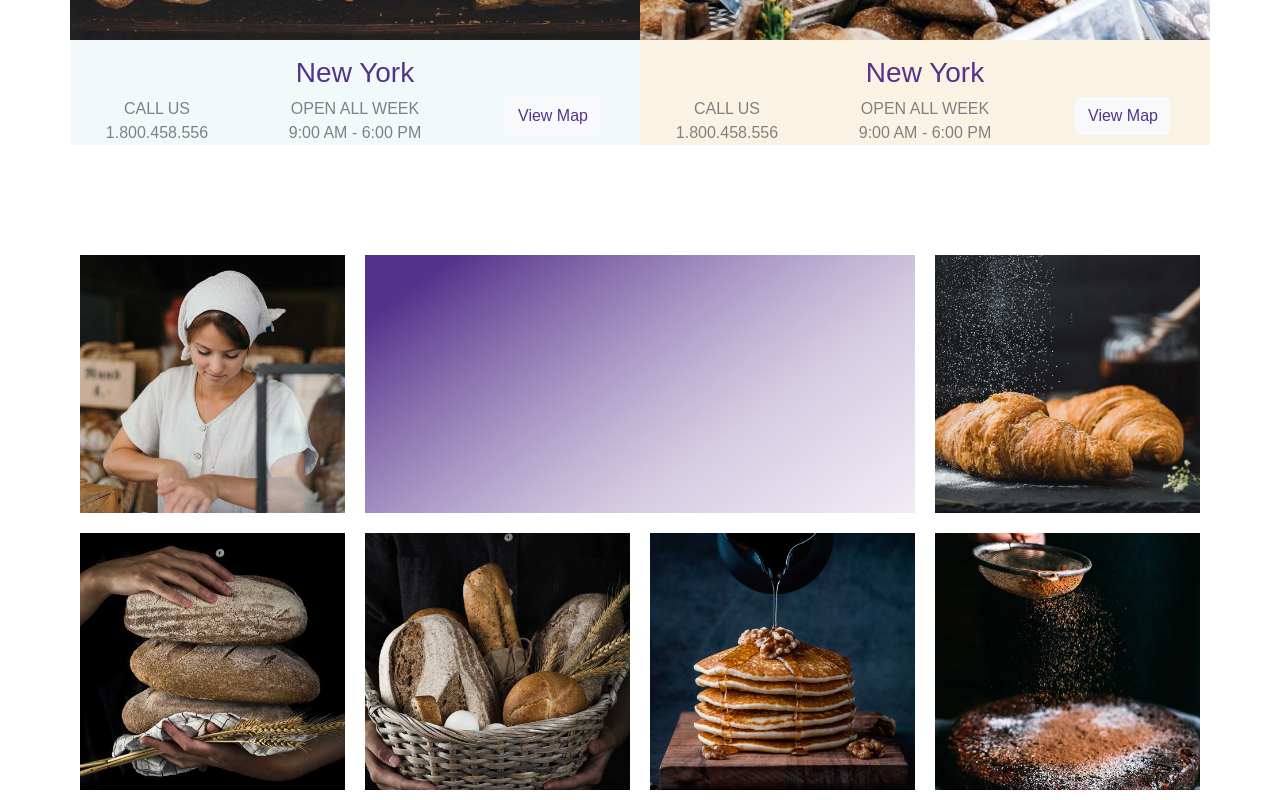
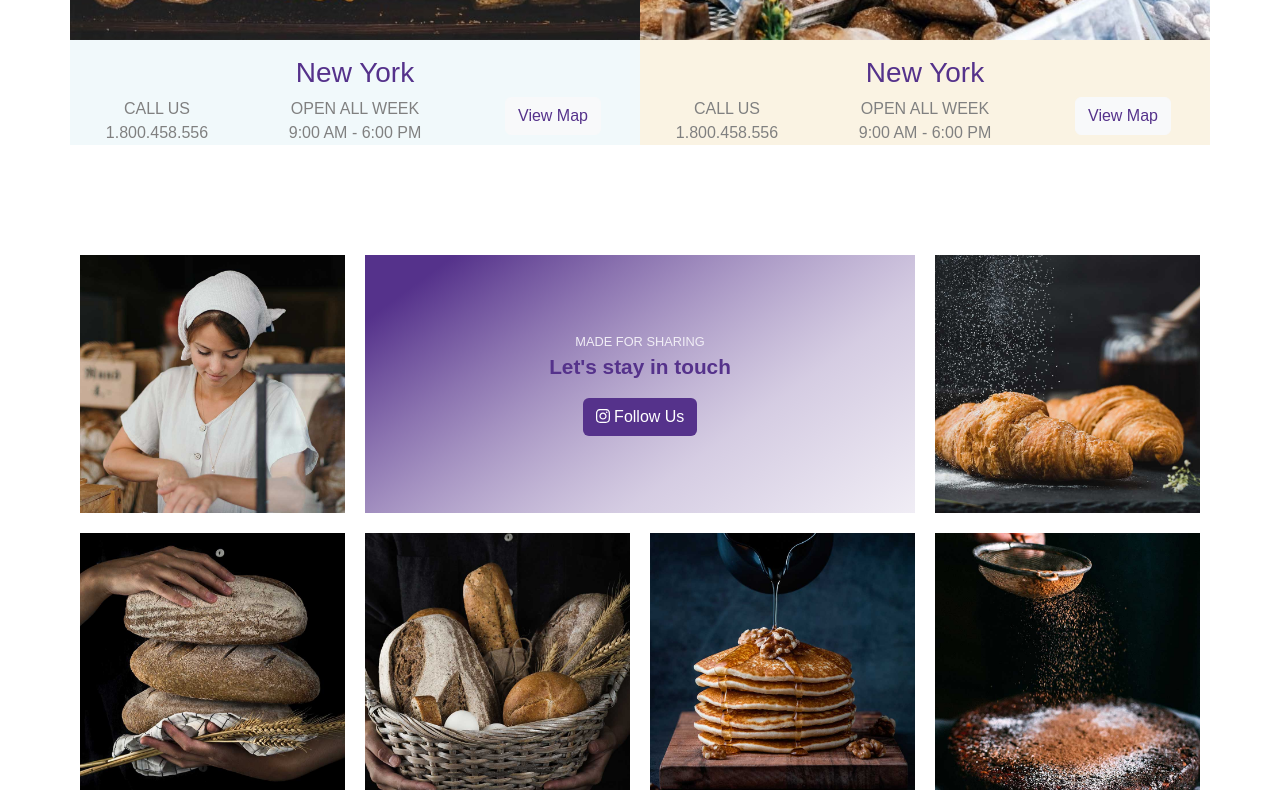
Before and after one commit to PasqualeDiMatteo/proj-html-vuejs, a Vue app: page / in a window 1280 px wide. Shown: the part 4628-5428 px from the top of the page. Built offline with nearby package versions, Linux system fonts and the light colour scheme.

Commit message:
Added Text on SectionSharing

```diff
--- a/package.json
+++ b/package.json
@@ -10,6 +10,7 @@
   },
   "dependencies": {
     "@fortawesome/fontawesome-svg-core": "^6.4.0",
+    "@fortawesome/free-brands-svg-icons": "^6.4.0",
     "@fortawesome/free-solid-svg-icons": "^6.4.0",
     "@fortawesome/vue-fontawesome": "^3.0.3",
     "bootstrap": "^5.3.0",
--- a/src/components/main-components/SectionSharing.vue
+++ b/src/components/main-components/SectionSharing.vue
@@ -6,7 +6,16 @@
             <div class="col-3 p-0">
                 <img src="../../assets/images/social-1.jpg" alt="SOCIAL" class="img-fluid">
             </div>
-            <div class="col-6 p-0"></div>
+            <div class="col-6 p-0 d-flex justify-content-center align-items-center">
+                <div class="text-center">
+                    <div class="name-section">MADE FOR SHARING</div>
+                    <h2>Let's stay in touch</h2>
+                    <button type="button" class="btn secondary-btn mt-2">
+                        <font-awesome-icon :icon="['fab', 'instagram']" />
+                        Follow Us
+                    </button>
+                </div>
+            </div>
             <div class="col-3 p-0"><img src="../../assets/images/social-2.jpg" alt="SOCIAL" class="img-fluid"></div>
             <div class="col-3 p-0">
                 <img src="../../assets/images/social-3.jpg" alt="SOCIAL" class="img-fluid">
--- a/src/main.js
+++ b/src/main.js
@@ -6,7 +6,8 @@ import { library } from "@fortawesome/fontawesome-svg-core";
 import { FontAwesomeIcon } from "@fortawesome/vue-fontawesome";
 
 import { faCartShopping } from "@fortawesome/free-solid-svg-icons";
+import { faInstagram } from "@fortawesome/free-brands-svg-icons";
 
-library.add(faCartShopping);
+library.add(faCartShopping, faInstagram);
 
 createApp(App).component("FontAwesomeIcon", FontAwesomeIcon).mount("#app");
```
Also changed, not shown: 1 other file (tests, documents, lock files or other folders).
